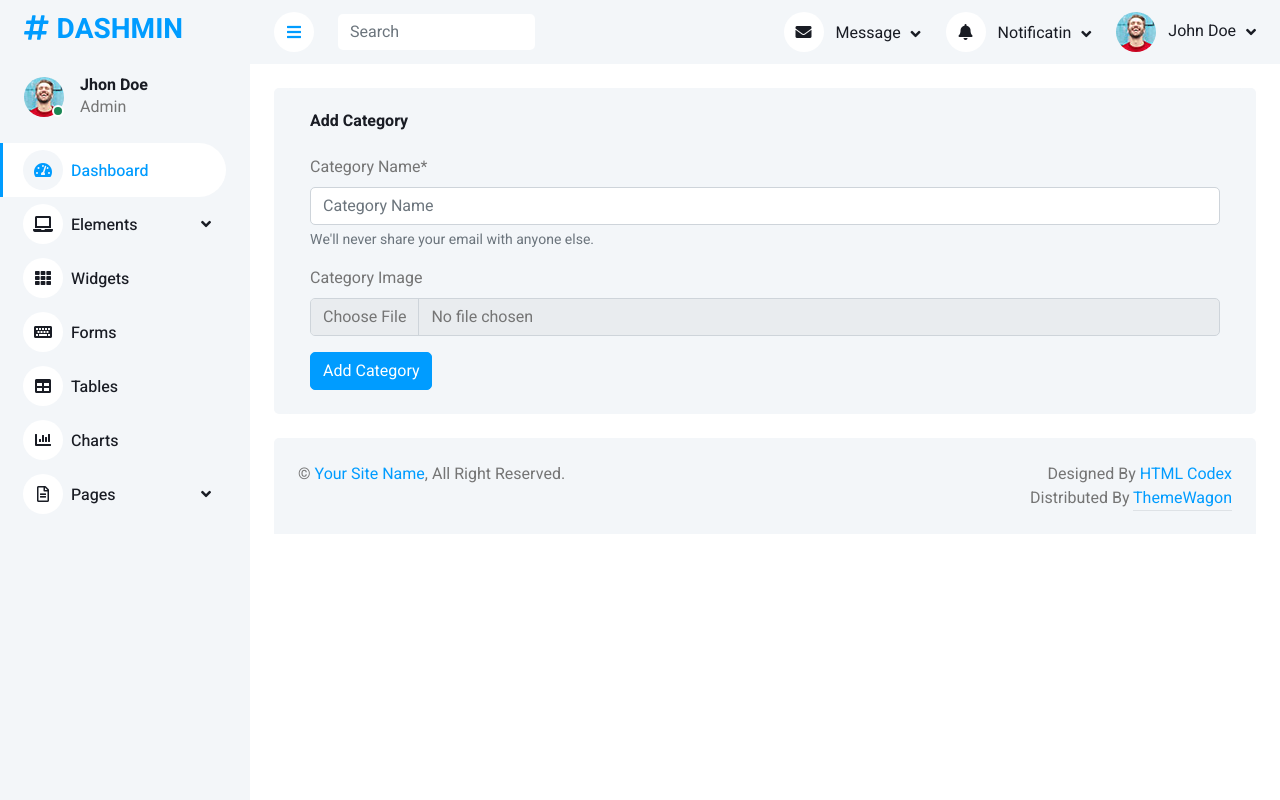
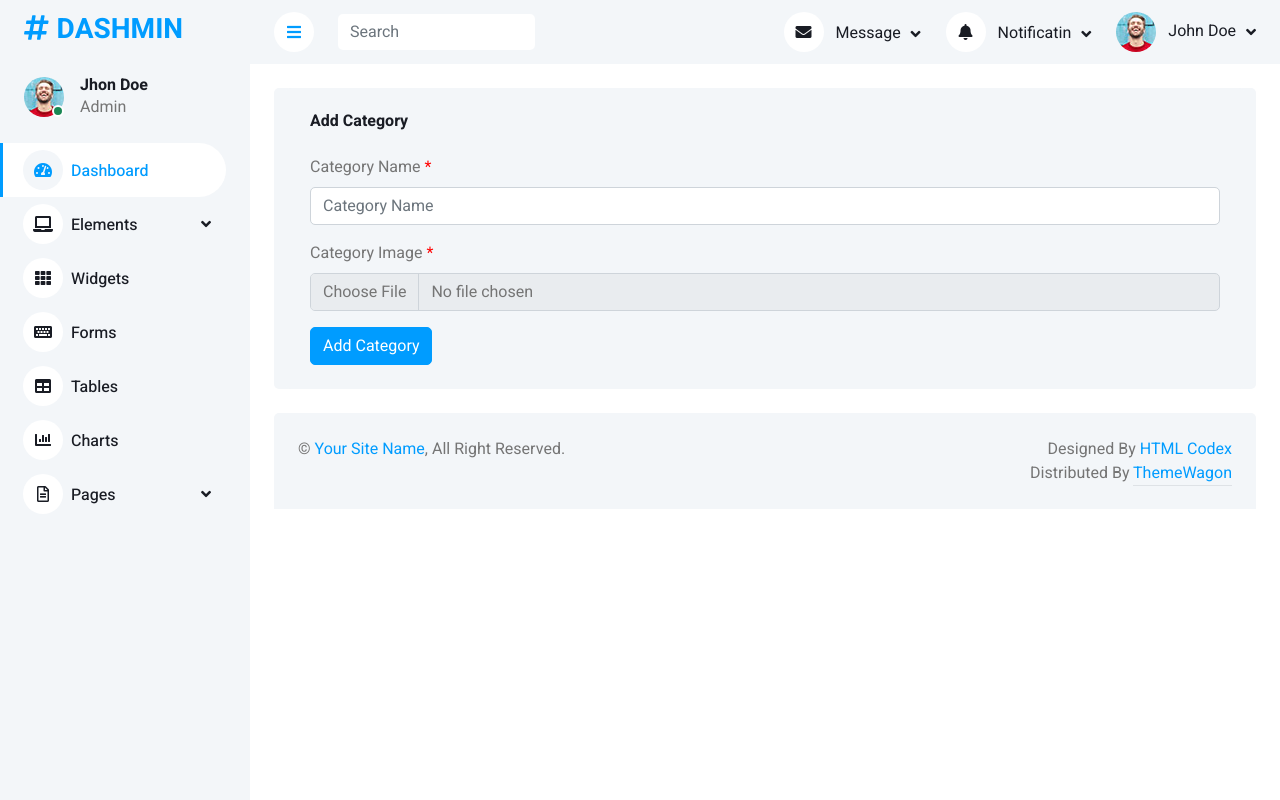
Before and after one commit to monisfarooq1999/monis_navtcc, a PHP site: page /addCategory.php in a window 1280 px wide. Run offline with PHP 8.4, Linux system fonts and the light colour scheme; some libraries are stand-ins or nearby versions.

Commit message:
6 May Commit

```diff
--- a/dashboard/addCategory.php
+++ b/dashboard/addCategory.php
@@ -10,13 +10,12 @@
                     <h6 class="mb-4">Add Category</h6>
                     <form>
                         <div class="mb-3">
-                            <label for="categoryName" class="form-label">Category Name<span>*</span></label>
+                            <label for="categoryName" class="form-label">Category Name<span style="color:red;"> *</span></label>
                             <input type="text" placeholder="Category Name" class="form-control" id="categoryName" required>
-                            <div id="emailHelp" class="form-text">We'll never share your email with anyone else.
-                            </div>
+
                         </div>
                         <div class="mb-3">
-                            <label for="CategoryImg" class="form-label">Category Image</label>
+                            <label for="CategoryImg" class="form-label">Category Image<span style="color:red;"> *</span></label>
                             <input type="file" class="form-control" id="CategoryImg" required>
                         </div>
                         <!-- <div class="mb-3 form-check">
```
